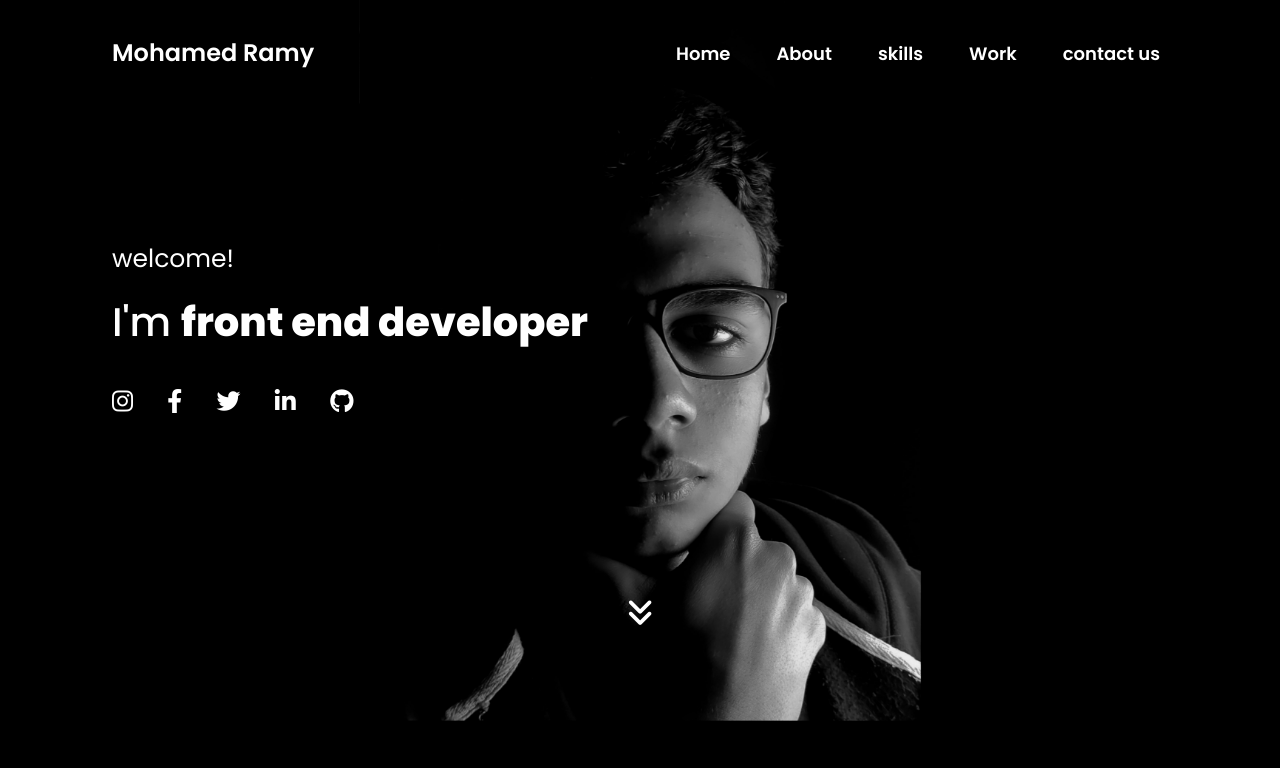
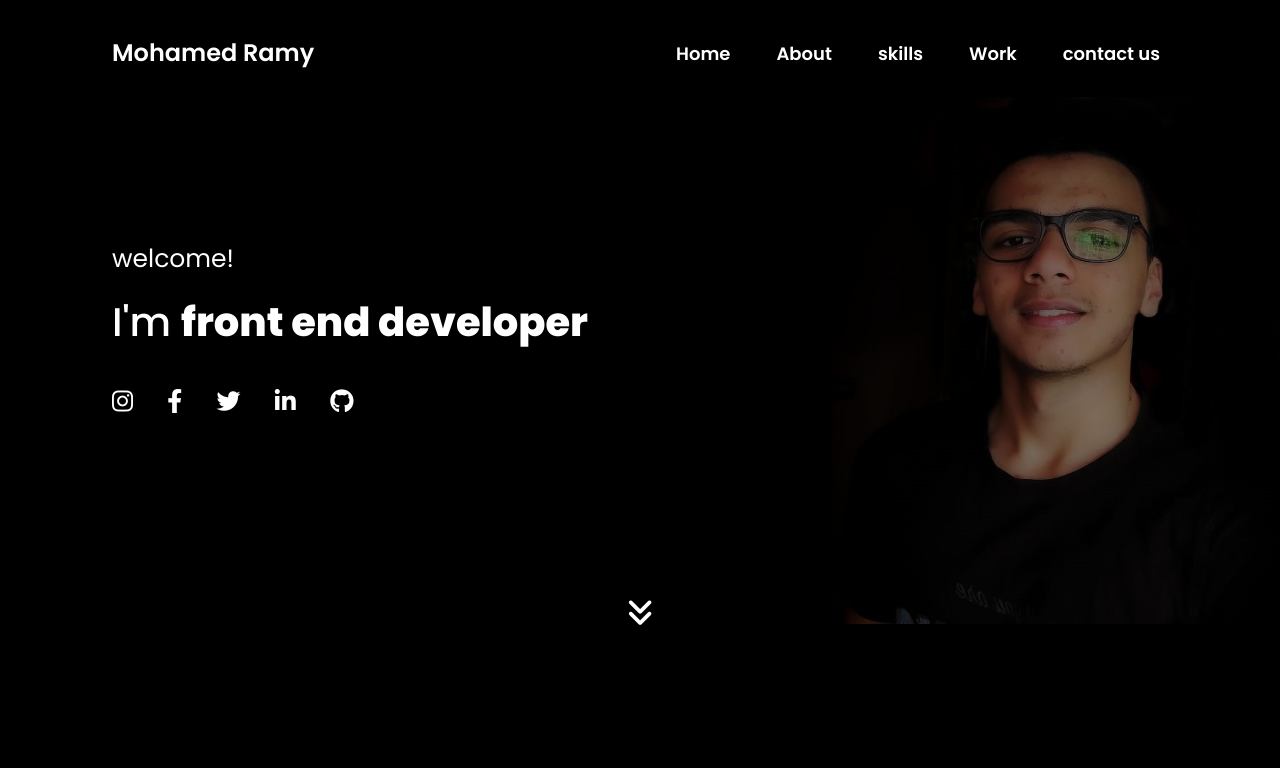
Before and after one commit to Mohamedramy390/my-porfolio, a plain HTML site: page index.html in a window 1280 px wide. Shown: the top 768 px of the page. Drawn offline with Linux system fonts and the light colour scheme.

Commit message:
Add files via upload

```diff
--- a/css/style.css
+++ b/css/style.css
@@ -7,9 +7,10 @@ body{
     font-family: 'Poppins';
 }
 header{
-    background-image: url(../images/Picsart_22-05-03_22-56-04-865.jpg);
-    background-position: bottom;
-    background-size: cover;
+    background-image: url(../images/WhatsApp\ Image\ 2025-02-02\ at\ 2.15.30\ AM.jpeg);
+    background-position: right;
+    background-size: 35%;
+    background-repeat: no-repeat;
     background-attachment: fixed;
     padding-top: 60px;
 }
--- a/index.html
+++ b/index.html
@@ -85,7 +85,7 @@
           <div class="row">
             <div class="col-md-5">
               <div class="info-img">
-                <img src="images/1651583918977.jpg" class="w-100" height="600px" alt="">
+                <img src="images/img-2.jpeg" class="w-90" height="600px" alt="">
               </div>
             </div>
             <div class="col-md-7">
```
Also changed, not shown: images/WhatsApp Image 2025-02-02 at 2.15.30 AM.jpeg (added), images/img-2.jpeg (added).
